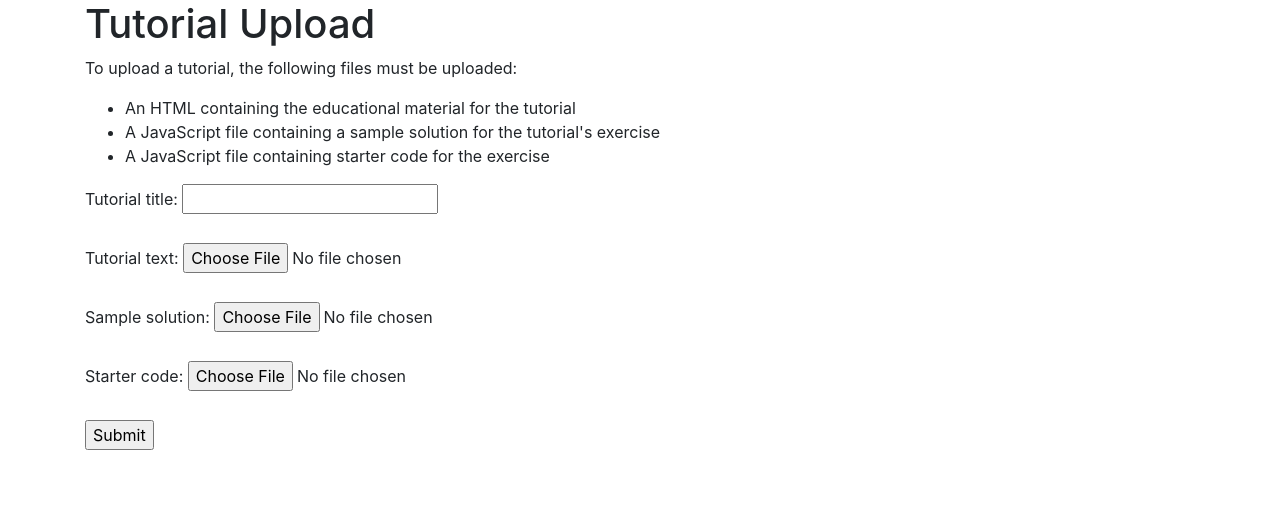
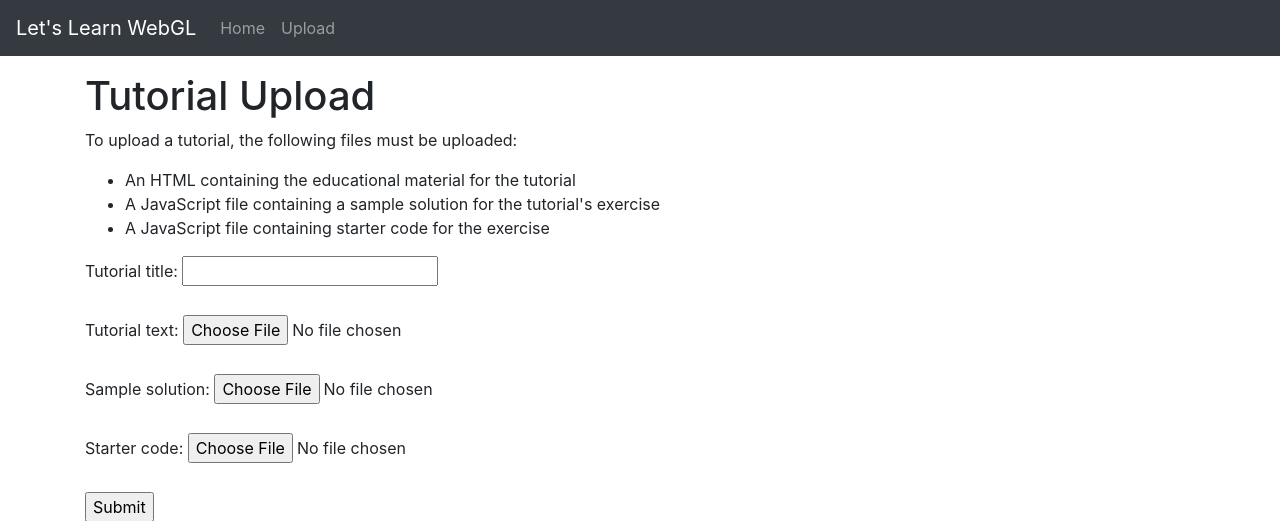
Before and after one commit to Gillenwaters/ComputerGraphicsFinal, a Flask app: page /upload in a window 1280 px wide. Shown: the top 521 px of the page. Run offline with Flask 2, Linux system fonts and the light colour scheme; some libraries are stand-ins or nearby versions.

Commit message:
Add nav bar to upload page

```diff
--- a/app.py
+++ b/app.py
@@ -43,6 +43,7 @@ def tutorial(id):
 
         return render_template(
             'index.html',
+            title=tutorial.name,
             tutorial_txt=tutorial_txt,
             assisted_code=assisted_code,
             solution_code=solution_code
--- a/templates/home.html
+++ b/templates/home.html
@@ -12,7 +12,7 @@
     <link rel="stylesheet" href="/static/css/styles.css">
 </head>
 
-<nav class="navbar navbar-expand navbar-dark bg-dark mb-3">
+    <nav class="navbar navbar-expand navbar-dark bg-dark mb-3">
         <a class="navbar-brand" href="/">Let's Learn WebGL</a>
         <ul class="navbar-nav mr-auto mt-2 mt-lg-0">
             <li class="nav-item">
--- a/templates/upload.html
+++ b/templates/upload.html
@@ -3,7 +3,7 @@
 
 <head>
     <meta charset="utf-8">
-    <title>Learning Module</title>
+    <title>Upload Tutorials</title>
     <base href="/index.html">
     <meta name="viewport" content="width=device-width, initial-scale=1, shrink-to-fit=no">
     <meta name="author" content="Eric McCullough">
@@ -13,6 +13,18 @@
 </head>
 
 <body>
+    <nav class="navbar navbar-expand navbar-dark bg-dark mb-3">
+        <a class="navbar-brand" href="/">Let's Learn WebGL</a>
+        <ul class="navbar-nav mr-auto mt-2 mt-lg-0">
+            <li class="nav-item">
+                <a class="nav-link" href="{{ url_for('home') }}">Home</a>
+            </li>
+            <li class="nav-item">
+                <a class="nav-link" href="{{ url_for('upload') }}">Upload</a>
+            </li>
+        </ul>
+    </nav>
+
     <div class="container">
         <h1>Tutorial Upload</h1>
 
```
Also changed, not shown: templates/index.html (+4 -3 lines).
